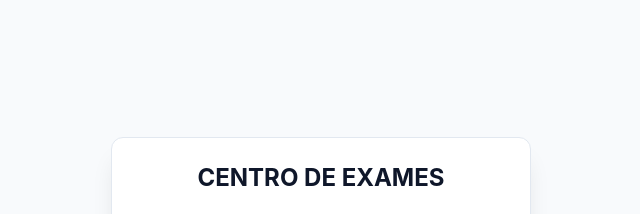
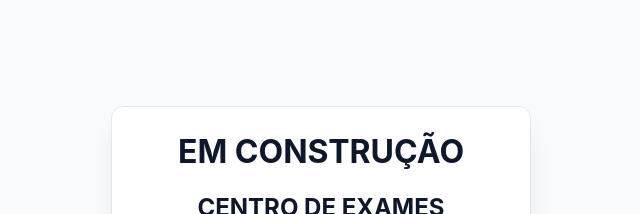
Before and after one commit to alvesdealmeida/centroExamesAvancado, a plain HTML site: page index.html in a window 1280 px wide. Shown: the part 80-294 px from the top of the page, without its empty margins (319-959 px from the left). Drawn offline with Linux system fonts and the light colour scheme.

Commit message:
Update index.html

```diff
--- a/index.html
+++ b/index.html
@@ -87,6 +87,7 @@
 
     <div id="start-screen" class="full-overlay">
         <div class="card">
+            <h1 style="text-align:center; margin-top:0;">EM CONSTRUÇÃO</h1>
             <h2 style="text-align:center; margin-top:0;">CENTRO DE EXAMES</h2>
             <button class="btn-mode" onclick="init('all')">🎓 Exame Multidisciplinar</button>
             <button class="btn-mode" onclick="init('arithmetic')">🔢 Aritmética</button>
@@ -95,7 +96,7 @@
             <button class="btn-mode" onclick="init('trigonometry')">𝜃 Trigonometria</button>
         </div>
     </div>
-
+<!--
     <div id="end-screen" class="full-overlay" style="display:none">
         <div class="card">
             <h3 style="margin:0;">RELATÓRIO ACADÊMICO</h3>
@@ -256,5 +257,6 @@
             }
         }, 1000);
     </script>
+    -->
 </body>
 </html>
```
